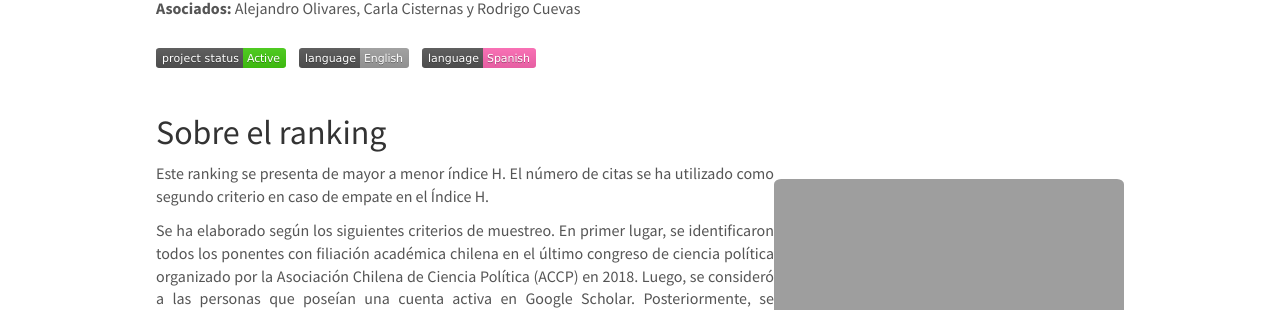
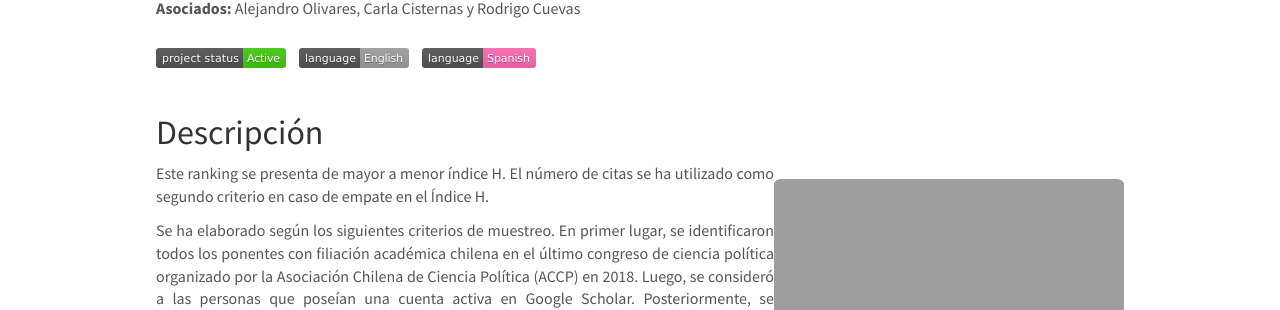
Before and after one commit to training-datalab/old-training-datalab.com, a Jekyll site: the page built from _pages/cps-ranking-spanish.md, in a window 1280 px wide and 1125 px high. Shown: the part 185-495 px from the top of the window. Built offline with Jekyll 4.4.1, drawn with Linux system fonts in a browser that asks for light colours; nearby versions of some CDN libraries.

Commit message:
Update cps-ranking-spanish.md

```diff
--- a/_pages/cps-ranking-spanish.md
+++ b/_pages/cps-ranking-spanish.md
@@ -14,7 +14,7 @@ permalink: /projects/cps-ranking-spanish
 
 ![Project Status: Active]({{ site.url }}{{ site.baseurl }}/badges/project_status/project_active.svg) &nbsp;&nbsp; [![English]({{ site.url }}{{ site.baseurl }}/badges/lang/english_inactive.svg)](https://training-datalab.com/projects/cps-ranking) &nbsp;&nbsp; [![Spanish]({{ site.url }}{{ site.baseurl }}/badges/lang/spanish.svg)](https://training-datalab.com/projects/cps-ranking-spanish)
 
-## Sobre el ranking
+## Descripción
 
 ![]({{ site.url }}{{ site.baseurl }}/images/projects/network_ranking.png){: style="width: 350px; float: right; border: 10px"}
 
```
